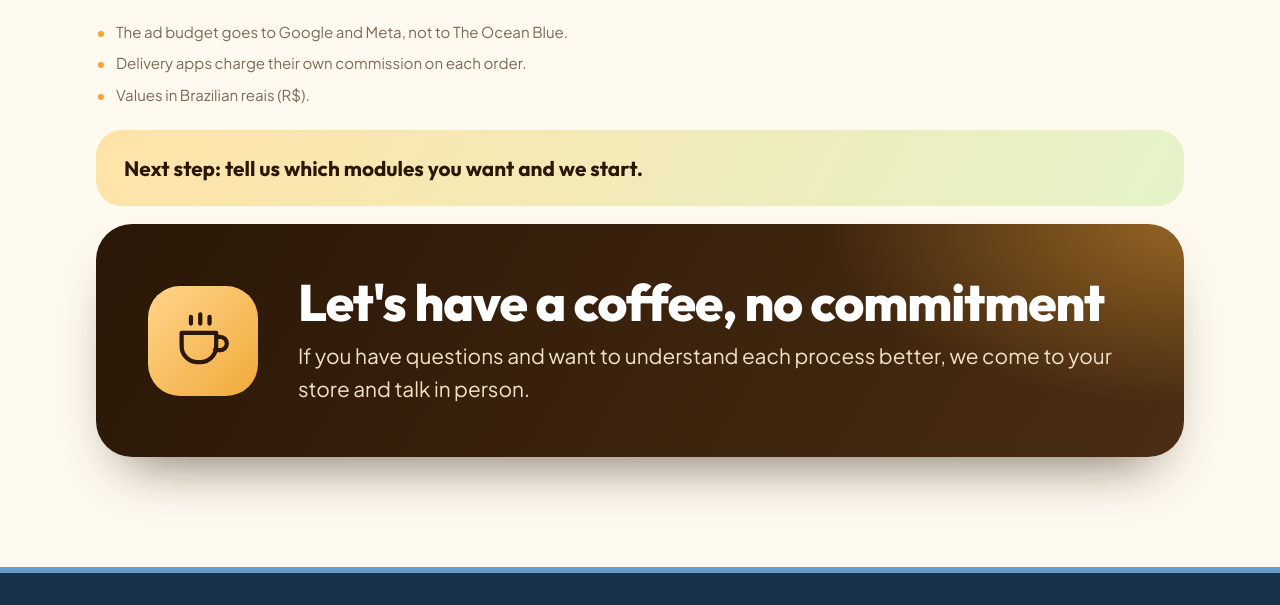
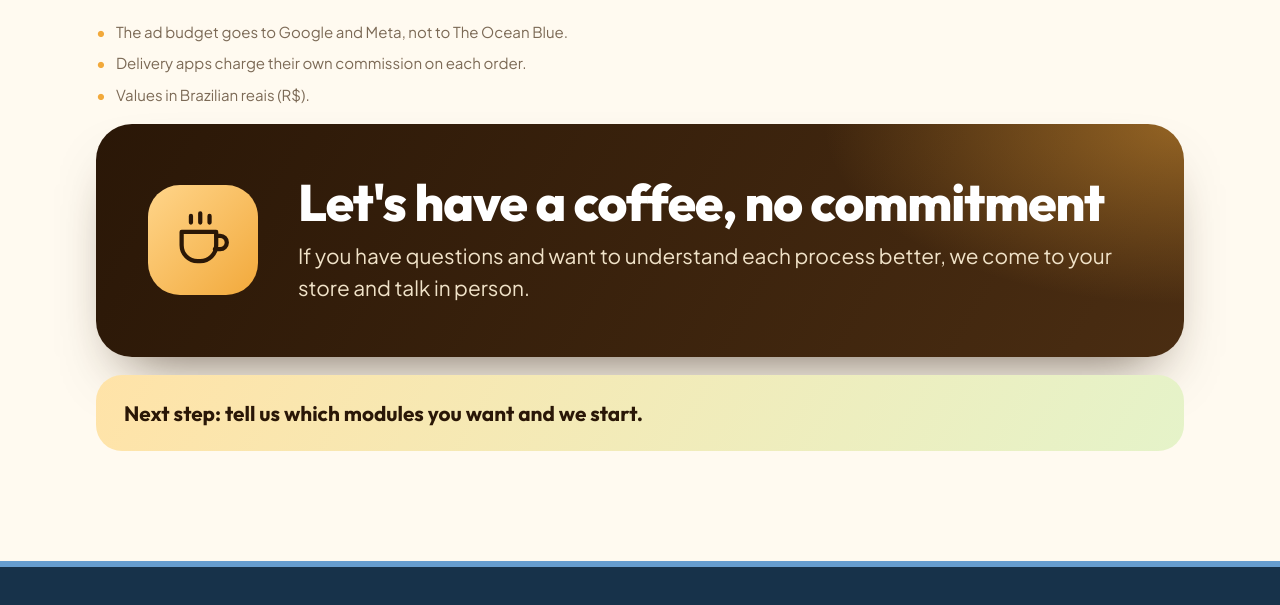
Before and after one commit to theoceanbluebr/propostas, a plain HTML site: page baraka-distribuidora/index.html in a window 1280 px wide. Shown: the part 6140-6745 px from the top of the page. Drawn offline with Linux system fonts and the light colour scheme.

Commit message:
Baraka: bloco do café acima do próximo passo
Co-Authored-By: Claude Sonnet 5.5 <noreply@anthropic.com>
Claude-Session: https://claude.ai/code/session_014SHWY91QThjY1vrkUtkhvm

```diff
--- a/baraka-distribuidora/index.html
+++ b/baraka-distribuidora/index.html
@@ -193,7 +193,7 @@ section.soft{background:linear-gradient(180deg,#FFF3DB,#FFFAF0)}
 .total .s{color:#D9C9AE;font-size:.82rem;margin-top:4px;line-height:1.3}
 .notes{margin:26px 0 0;padding:0;list-style:none;display:grid;gap:8px;color:var(--mute);font-size:.94rem}
 .notes li::before{content:"•";color:var(--gold);font-weight:800;margin-right:10px}
-.next{margin-top:24px;border-radius:26px;padding:22px 28px;font-family:"Outfit";font-weight:700;font-size:1.3rem;color:var(--brown);background:linear-gradient(120deg,#FFE3A8,#E5F3C9)}
+.next{margin-top:18px;border-radius:26px;padding:22px 28px;font-family:"Outfit";font-weight:700;font-size:1.3rem;color:var(--brown);background:linear-gradient(120deg,#FFE3A8,#E5F3C9)}
 /* DNA */
 .sig{background:#17324A;color:#fff;border-top:6px solid #669DCF}
 .sig .wrap{padding-block:clamp(36px,6vw,60px);display:grid;grid-template-columns:minmax(0,1fr) minmax(0,2fr);gap:clamp(16px,4vw,48px);align-items:start}
@@ -379,11 +379,11 @@ footer.ob a{color:#fff;font-weight:700;text-decoration:none;border-bottom:1px so
   <ul class="notes">
     <li data-i="n1"></li><li data-i="n2"></li><li data-i="n3"></li>
   </ul>
-  <div class="next rv" data-i="next"></div>
   <div class="cafe rv">
     <div class="cup"><svg viewBox="0 0 48 48" fill="none" stroke="#2A1707" stroke-width="3.2" stroke-linecap="round" stroke-linejoin="round"><path d="M8 18h26v10a12 12 0 0 1-12 12h-2A12 12 0 0 1 8 28z"/><path d="M34 21h3a5 5 0 0 1 0 10h-4"/><path d="M15 6v5M22 4v7M29 6v5"/></svg></div>
     <div><h3 data-i="cafe_t"></h3><p data-i="cafe_p"></p></div>
   </div>
+  <div class="next rv" data-i="next"></div>
 </div></section>
 
 <aside class="sig"><div class="wrap">
```
